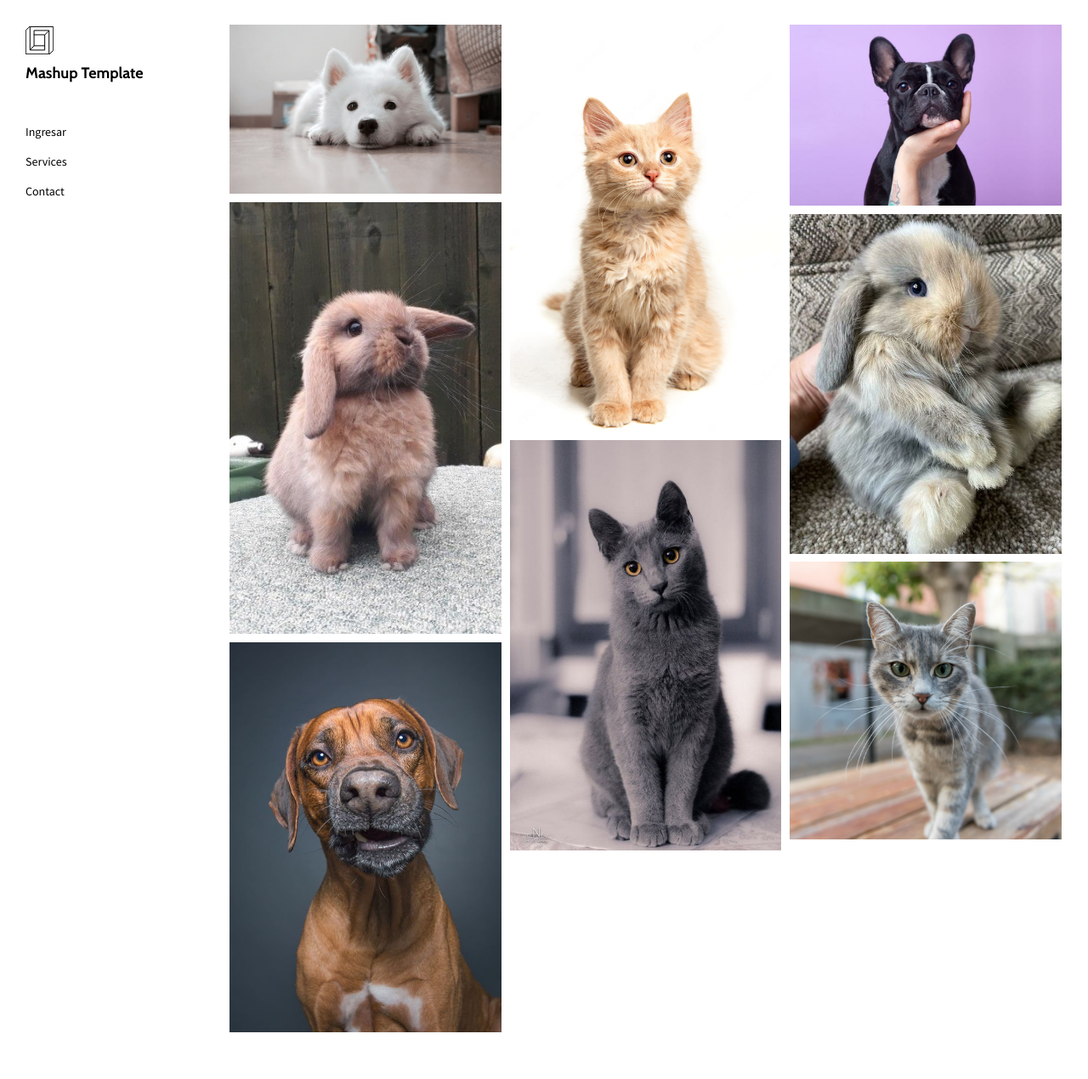
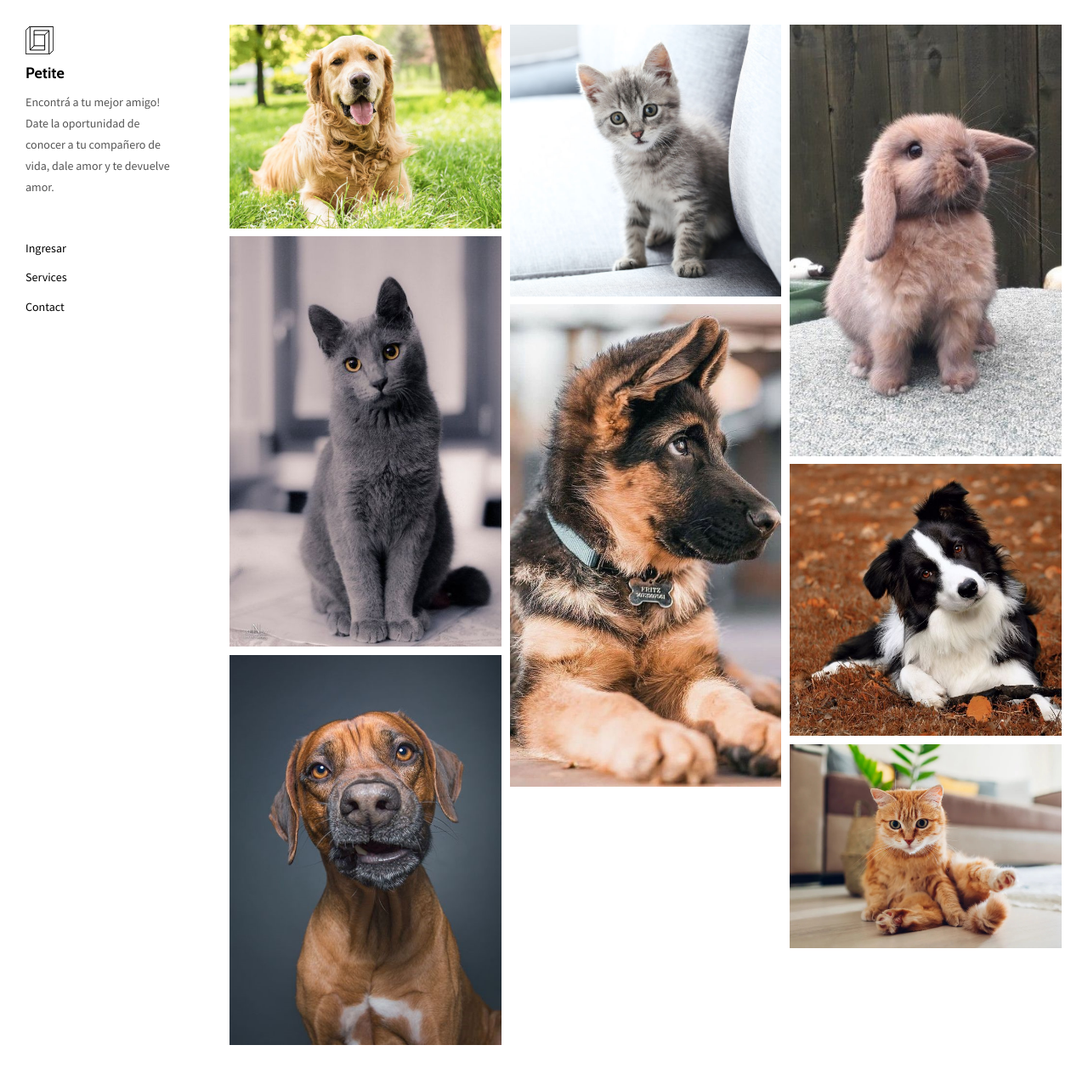
Before and after one commit to GuadalupeSuidini/MiWeb, a Django app: page / in a window 1280 px wide. Shown: the whole page at 85% size. Before the commit the page ends 1215 px from the top, so only its background shows below. Run offline with Django 4.2, Linux system fonts and the light colour scheme; some libraries are stand-ins or nearby versions.

Commit message:
Actualización

```diff
--- a/web/primApp/templates/padre.html
+++ b/web/primApp/templates/padre.html
@@ -21,7 +21,7 @@
 
   <link href="{% static 'css/main.82cfd66e.css' %}" rel="stylesheet" />
 
-  <title>Title page</title>
+  <title>Petite</title>
 
 <link href="./main.82cfd66e.css" rel="stylesheet"></head>
 
@@ -44,8 +44,11 @@
       <div class="site-header hidden-xs">
           <a class="site-brand" href="static/index.html" title="">
             <img class="img-responsive site-logo" alt="" src="static/assets/images/mashup-logo.svg">
-            Mashup Template
+            Petite
           </a>
+        <p>Encontrá a tu mejor amigo!
+          Date la oportunidad de conocer a tu compañero de vida, dale amor y te devuelve amor.
+        </p>
 
       </div>
 
@@ -104,7 +107,7 @@
     <div class="grid-sizer"></div>
 
     <div class="grid-item">
-      <img class="img-responsive" alt="" src="static/assets/images/img-12.jpg">
+      <img class="img-responsive" alt="" src="{% static 'assets/images/img-Golfo.jpg' %}">
       <a href="./project.html" class="project-description">
         <div class="project-text-holder">
           <div class="project-text-inner">
@@ -117,82 +120,84 @@
 
 
     <div class="grid-item">
-      <img class="img-responsive" alt="" src="static/assets/images/img-05.jpg">
+      <img class="img-responsive" alt="" src="{% static 'assets/images/img-Tilo.jpg' %}">
       <a href="./project.html" class="project-description">
         <div class="project-text-holder">
           <div class="project-text-inner">
-            <h3>Vivamus vestibulum</h3>
-            <p>Discover more</p>
+            <h3>Tilo</h3>
+            <p>Mas info...</p>
           </div>
         </div>
       </a>
     </div>
 
     <div class="grid-item">
-      <img class="img-responsive" alt="" src="static/assets/images/img-13.jpg">
+      <img class="img-responsive" alt="" src="{% static 'assets/images/img-Honnie.jpg' %}">
       <a href="./project.html" class="project-description">
         <div class="project-text-holder">
           <div class="project-text-inner">
-            <h3>Vivamus vestibulum</h3>
-            <p>Discover more</p>
-          </div>
-        </div>
-      </a>
-    </div>
-    <div class="grid-item">
-      <img class="img-responsive" alt="" src="static/assets/images/img-04.jpg">
-      <a href="./project.html" class="project-description">
-        <div class="project-text-holder">
-          <div class="project-text-inner">
-            <h3>Vivamus vestibulum</h3>
-            <p>Discover more</p>
+            <h3>Honnie</h3>
+            <p>Mas info...</p>
           </div>
         </div>
       </a>
     </div>
 
     <div class="grid-item">
-      <img class="img-responsive" alt="" src="static/assets/images/img-07.jpg">
+      <img class="img-responsive" alt="" src="{% static 'assets/images/img-Isidro.jpg' %}">
       <a href="./project.html" class="project-description">
         <div class="project-text-holder">
           <div class="project-text-inner">
-            <h3>Vivamus vestibulum</h3>
-            <p>Discover more</p>
+            <h3>Isidro</h3>
+            <p>Mas info...</p>
+          </div>
+        </div>
+      </a>
+    </div>
+
+
+    <div class="grid-item">
+      <img class="img-responsive" alt="" src="{% static 'assets/images/img-Rocky.jpg' %}">
+      <a href="./project.html" class="project-description">
+        <div class="project-text-holder">
+          <div class="project-text-inner">
+            <h3>Rocky</h3>
+            <p>Mas info...</p>
           </div>
         </div>
       </a>
     </div>
 
     <div class="grid-item">
-      <img class="img-responsive" alt="" src="static/assets/images/img-11.jpg">
+      <img class="img-responsive" alt="" src="{% static 'assets/images/img-Ginebra.jpg' %}">
       <a href="./project.html" class="project-description">
         <div class="project-text-holder">
           <div class="project-text-inner">
-            <h3>Vivamus vestibulum</h3>
-            <p>Discover more</p>
+            <h3>Ginebra</h3>
+            <p>Mas info...</p>
           </div>
         </div>
       </a>
     </div>
 
     <div class="grid-item">
-      <img class="img-responsive" alt="" src="static/assets/images/img-10.jpg">
+      <img class="img-responsive" alt="" src="{% static 'assets/images/img-Lola.jpg' %}">
       <a href="./project.html" class="project-description">
         <div class="project-text-holder">
           <div class="project-text-inner">
-            <h3>Vivamus vestibulum</h3>
-            <p>Discover more</p>
+            <h3>Lola</h3>
+            <p>Mas info...</p>
           </div>
         </div>
       </a>
     </div>
     <div class="grid-item">
-      <img class="img-responsive" alt="" src="static/assets/images/img-03.jpg">
+      <img class="img-responsive" alt="" src="{% static 'assets/images/img-Filomena (2).jpg' %}">
       <a href="./project.html" class="project-description">
         <div class="project-text-holder">
           <div class="project-text-inner">
-            <h3>Vivamus vestibulum</h3>
-            <p>Discover more</p>
+            <h3>Filomena</h3>
+            <p>Mas info...</p>
           </div>
         </div>
       </a>
```
Also changed, not shown: web/db.sqlite3, web/primApp/static/assets/images/img-05.jpg (deleted), web/primApp/static/assets/images/img-06.jpg (deleted), web/primApp/static/assets/images/img-07.jpg (deleted), web/primApp/static/assets/images/img-10.jpg (deleted), web/primApp/static/assets/images/img-12.jpg (deleted), web/primApp/static/assets/images/img-13.jpg (deleted), web/primApp/static/assets/images/img-Filomena (2).jpg (renamed from web/primApp/static/assets/images/img-01.jpg), web/primApp/static/assets/images/img-Ginebra.jpg (renamed from web/primApp/static/assets/images/img-08.jpg), web/primApp/static/assets/images/img-Golfo.jpg (renamed from web/primApp/static/assets/images/img-14.jpg), web/primApp/static/assets/images/img-Honnie.jpg (renamed from web/primApp/static/assets/images/img-04.jpg), web/primApp/static/assets/images/img-Isidro.jpg (renamed from web/primApp/static/assets/images/img-11.jpg), web/primApp/static/assets/images/img-Lola.jpg (renamed from web/primApp/static/assets/images/img-03.jpg), web/primApp/static/assets/images/img-Rocky.jpg (renamed from web/primApp/static/assets/images/img-02.jpg), 1 more files.
